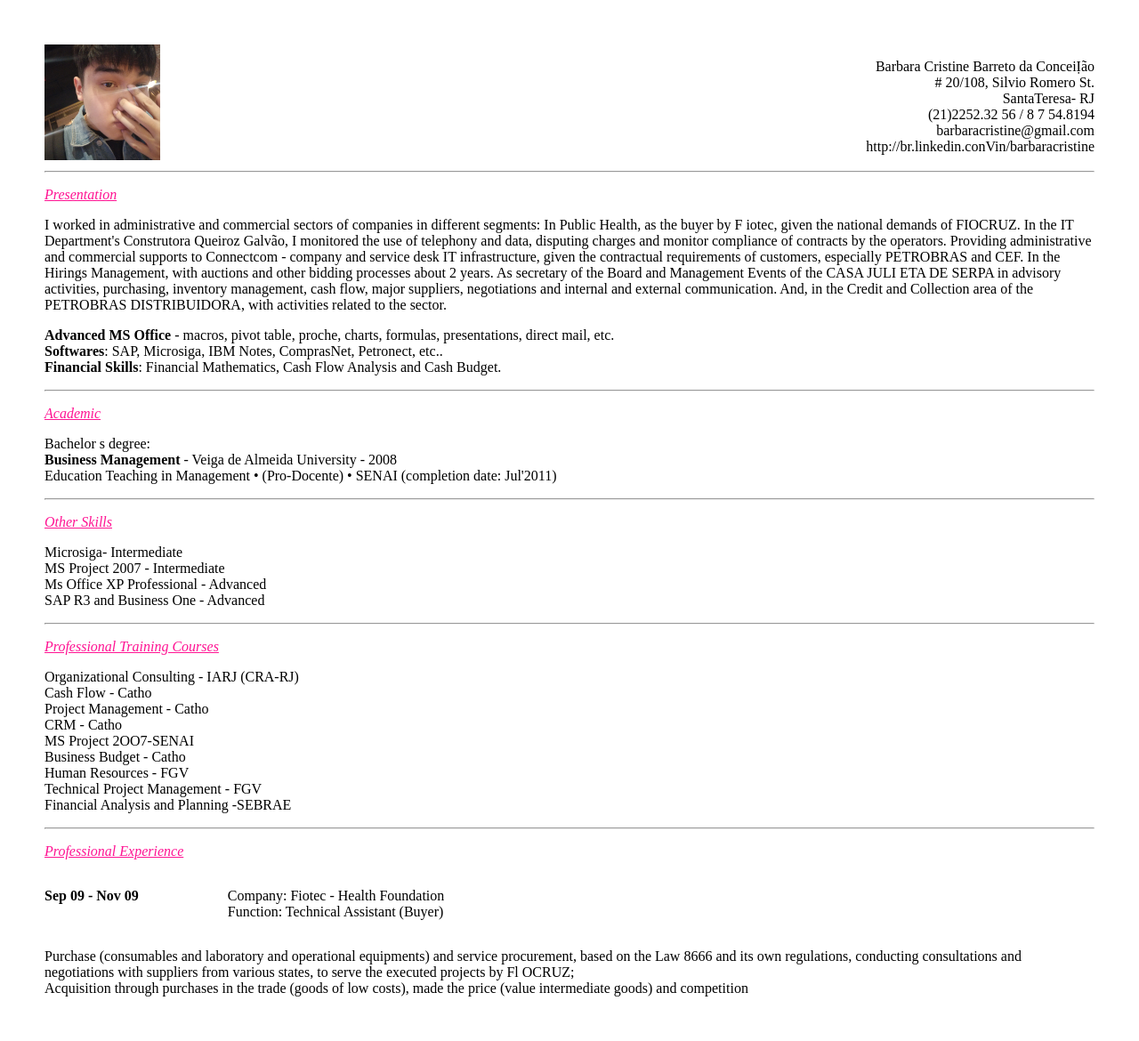
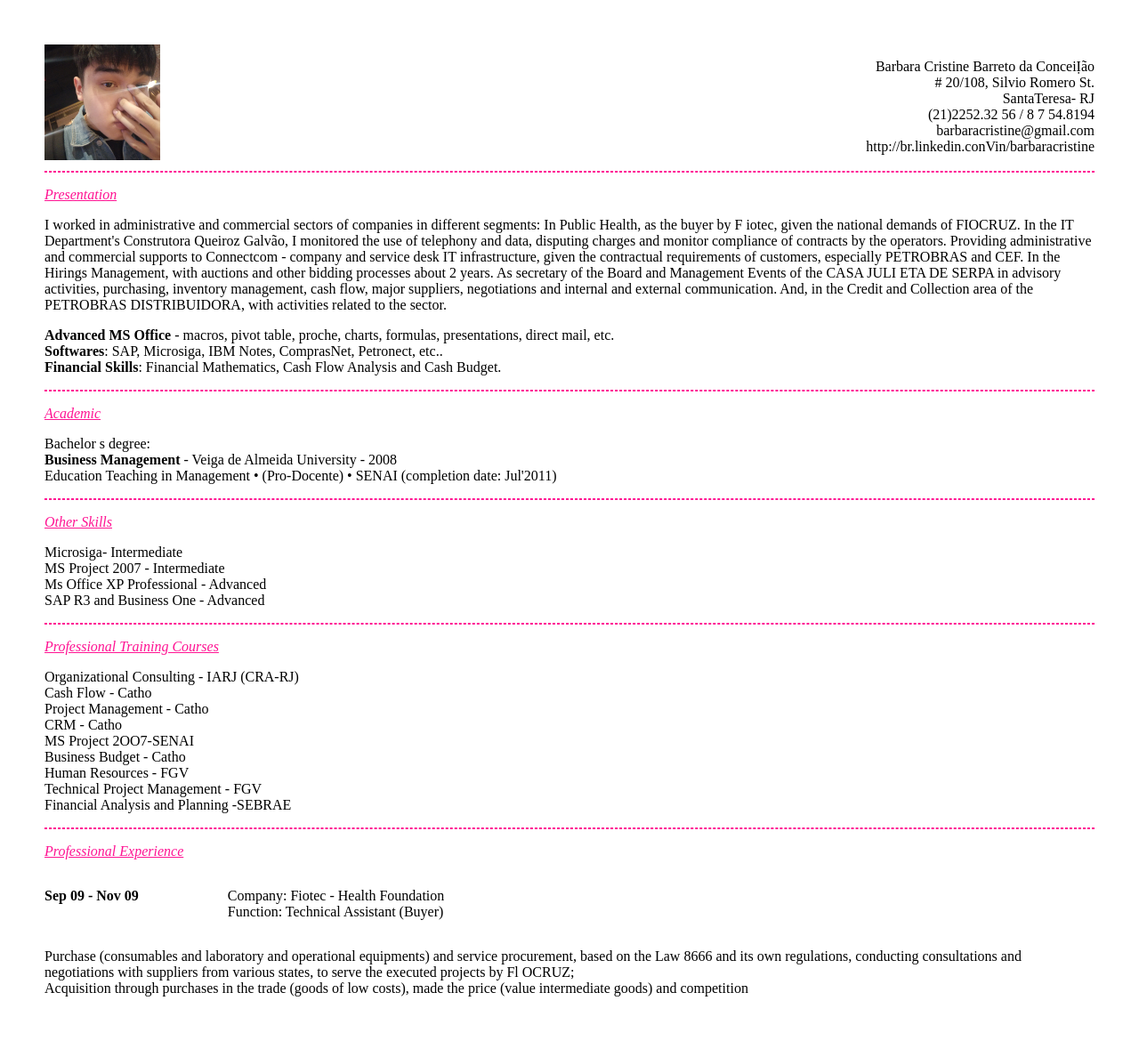
Before and after one commit to dongnguyenvn/web, a PHP site: page /homework2.html in a window 1280 px wide. Shown: the whole page at 89% size. Run offline with PHP 8.4, Linux system fonts and the light colour scheme.

Commit message:
thay doi mau hr

```diff
--- a/css/style0.css
+++ b/css/style0.css
@@ -4,6 +4,9 @@ body{
 img{
   height:130px ;
   width:130;
+}
+hr{
+  border: 1px dashed deeppink;
 }
 .a1{
   text-align:right;
```
